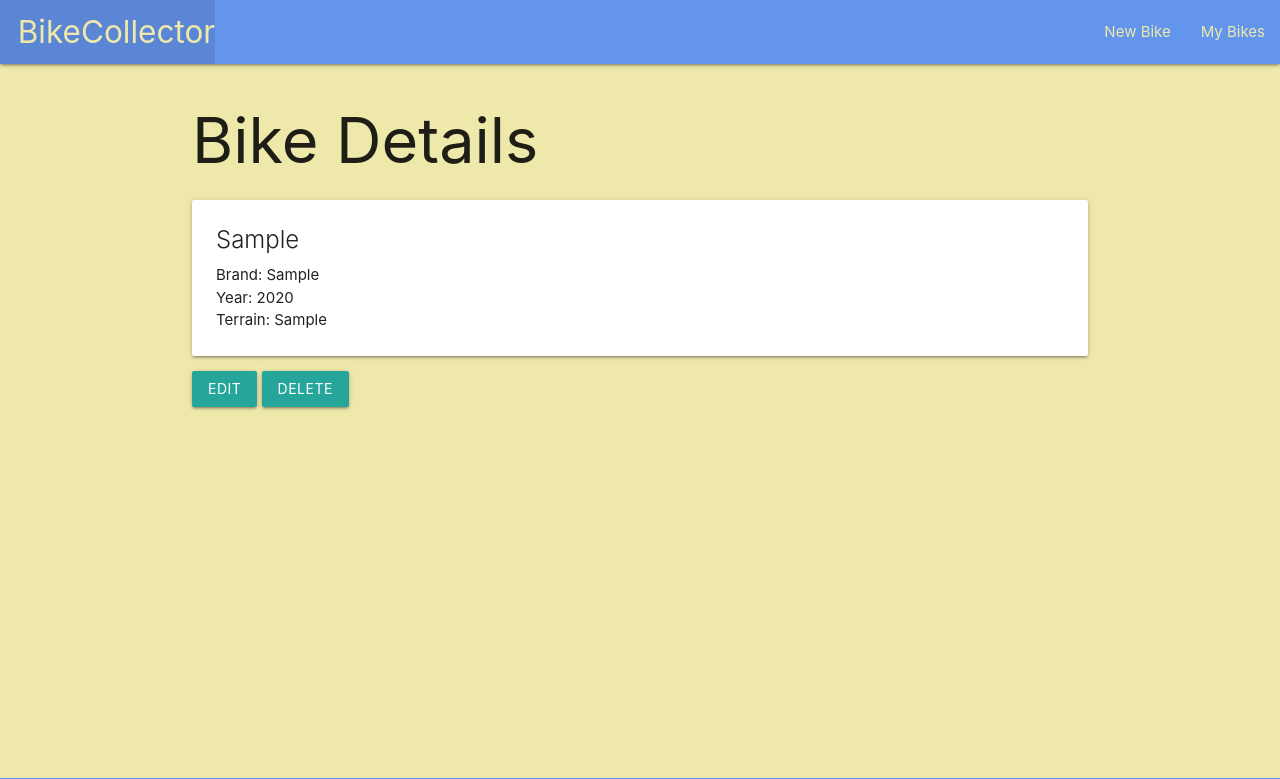
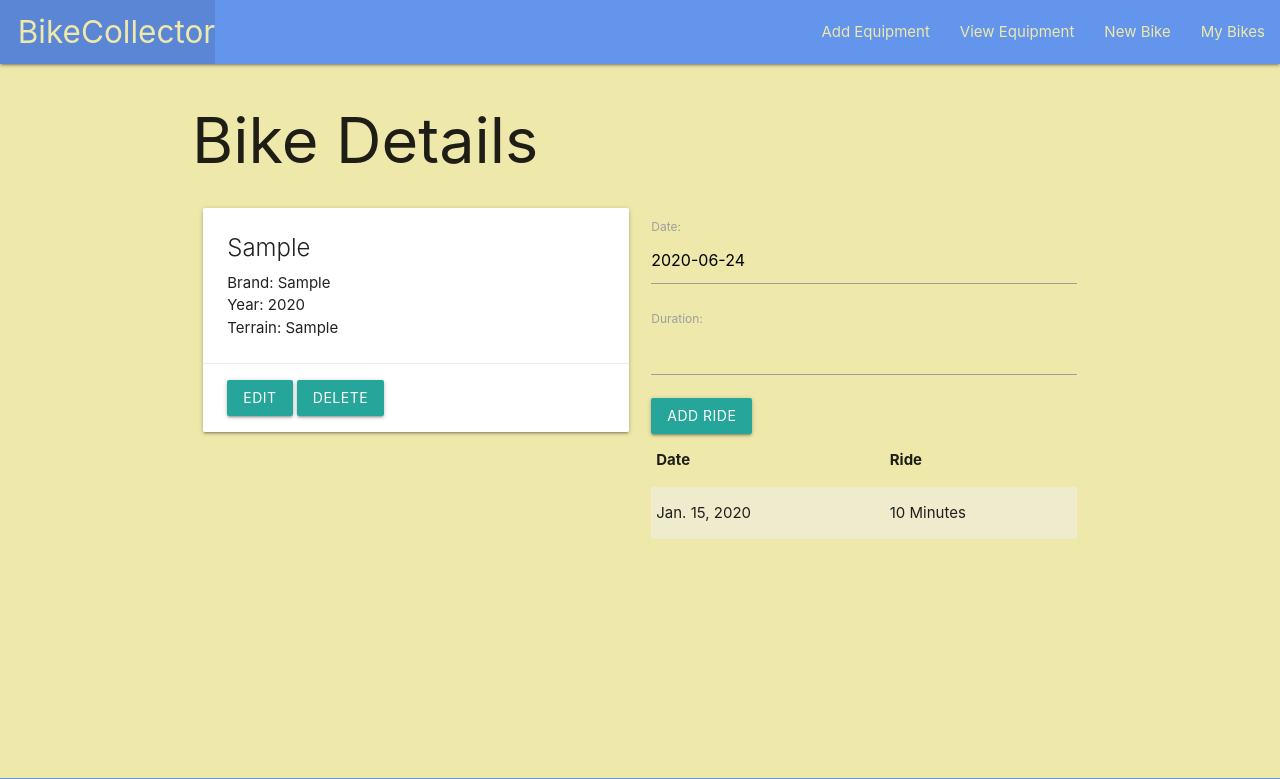
Before and after one commit to MJMoquin/GA-BikeCollector, a Django app: page /bikes/1/ in a window 1280 px wide. Shown: the top 779 px of the page. Run offline with Django 3.2, Linux system fonts and the light colour scheme; tables that the repository leaves empty hold one stand-in row (values such as "Sample post").

Commit message:
add equipment model

```diff
--- a/main_app/admin.py
+++ b/main_app/admin.py
@@ -1,4 +1,5 @@
 from django.contrib import admin
-from .models import Bike
+from .models import Bike, Ride
 
 admin.site.register(Bike)
+admin.site.register(Ride)
--- /dev/null
+++ b/main_app/forms.py
@@ -0,0 +1,7 @@
+from django.forms import ModelForm
+from .models import Ride
+
+class RideForm(ModelForm):
+  class Meta:
+    model = Ride
+    fields = ['date', 'duration']
--- a/main_app/models.py
+++ b/main_app/models.py
@@ -1,14 +1,40 @@
 from django.db import models
 from django.urls import reverse
+from datetime import date
+
+class Equipment(models.Model):
+  equipment_type = models.CharField(max_length=50)
+  brand = models.CharField(max_length=20)
+
+  def __str__(self):
+    return self.equipment_type
+
+  def get_absolute_url(self):
+    return reverse('equipment_detail', kwargs={'pk': self.id})
 
 class Bike(models.Model):
-    bike_brand = models.CharField(max_length=50)
+    bike_brand = models.CharField(max_length=20)
     bike_model = models.CharField(max_length=50)
     production_year = models.IntegerField()
     terrain_type = models.CharField(max_length=20)
+
+    equipment = models.ManyToManyField(Equipment)
 
     def __str__(self):
         return self.bike_model
 
     def get_absolute_url(self):
         return reverse('detail', kwargs={'bike_id': self.id})
+
+
+class Ride(models.Model):
+    date = models.DateField()
+    duration = models.IntegerField()
+
+    bike = models.ForeignKey(Bike, on_delete=models.CASCADE)
+
+    def __str__(self):
+        return f"{self.duration} minute ride on {self.date}"
+
+    class Meta:
+        ordering = ['-date']
--- a/main_app/templates/base.html
+++ b/main_app/templates/base.html
@@ -9,6 +9,7 @@
   <title>Bike Collector</title>
   <link rel="stylesheet" href="https://cdnjs.cloudflare.com/ajax/libs/materialize/1.0.0/css/materialize.min.css">
   <link rel="stylesheet" type="text/css" href="{% static 'css/style.css' %}">
+  <script src="https://cdnjs.cloudflare.com/ajax/libs/materialize/1.0.0/js/materialize.min.js"></script>
 </head>
 <body>
   <header class="navbar-fixed">
@@ -18,6 +19,8 @@
           <li><a href="/" class="left brand-logo">&nbsp;&nbsp;BikeCollector</a></li>
         </ul>
         <ul class="right">
+          <li><a href="{% url 'equipment_create' %}">Add Equipment</a></li>
+          <li><a href="{% url 'equipment_index' %}">View Equipment</a></li>
           <li><a href="{% url 'bike_create' %}">New Bike</a></li>
           <li><a href="{% url 'index' %}">My Bikes</a></li>
         </ul>
--- a/main_app/templates/bikes/detail.html
+++ b/main_app/templates/bikes/detail.html
@@ -3,6 +3,8 @@
 
 <h1>Bike Details</h1>
 
+<div class="row">
+  <div class="col s6">
     <div class="card">
       <div class="card-content">
         <span class="card-title">{{ bike.bike_model }}</span>
@@ -10,11 +12,42 @@
           <p>Year: {{ bike.production_year }}</p>
           <p>Terrain: {{ bike.terrain_type }}</p>
       </div>
-  </div>
       <div class="card-action">
         <a class="btn" href="{% url 'bike_update' bike.id %}">Edit</a>
         <a class="btn" href="{% url 'bike_delete' bike.id %}">Delete</a>
       </div>
     </div>
+  </div>
+  <div class="col s6">
+    <form action="{% url 'add_ride' bike.id %}" method="post">
+      {% csrf_token %}
+      {{ ride_form.as_p }}
+      <input type="submit" class="btn" value="Add Ride">
+    </form>
+    <table class="striped">
+      <thead>
+        <tr><th>Date</th><th>Ride</th></tr>
+      </thead>
+      <tbody>
+        {% for ride in bike.ride_set.all %}
+          <tr>
+            <td>{{ ride.date }}</td>
+            <td>{{ ride.duration }} Minutes </td>
+          </tr>
+        {% endfor %}
+      </tbody>
+    </table>
+  </div>
+</div>
+<script>
+  var dateEl = document.getElementById('id_date');
+  M.Datepicker.init(dateEl, {
+    format: 'yyyy-mm-dd',
+    defaultDate: new Date(),
+    setDefaultDate: true,
+    autoClose: true
+  });
+</script>
+
 
 {% endblock %}
--- a/main_app/urls.py
+++ b/main_app/urls.py
@@ -8,4 +8,10 @@ urlpatterns = [
     path('bikes/create/', views.BikeCreate.as_view(), name='bike_create'),
     path('bikes/<int:pk>/update/', views.BikeUpdate.as_view(), name='bike_update'),
     path('bikes/<int:pk>/delete/', views.BikeDelete.as_view(), name='bike_delete'),
+    path('bikes/<int:bike_id>/add_ride/', views.add_ride, name='add_ride'),
+    path('equipment/', views.EquipmentList.as_view(), name='equipment_index'),
+    path('equipment/<int:pk>/', views.EquipmentDetail.as_view(), name='equipment_detail'),
+    path('equipment/create/', views.EquipmentCreate.as_view(), name='equipment_create'),
+    path('equipment/<int:pk>/update/', views.EquipmentUpdate.as_view(), name='equipment_update'),
+    path('equipment/<int:pk>/delete/', views.EquipmentDelete.as_view(), name='equipment_delete'),
 ]
--- a/main_app/views.py
+++ b/main_app/views.py
@@ -1,6 +1,8 @@
 from django.shortcuts import render, redirect
 from django.views.generic.edit import CreateView, UpdateView, DeleteView
-from .models import Bike
+from django.views.generic import ListView, DetailView
+from .models import Bike, Equipment
+from .forms import RideForm
 
 def home(request):
   return render(request, 'home.html')
@@ -11,7 +13,8 @@ def bikes_index(request):
 
 def bikes_detail(request, bike_id):
   bike = Bike.objects.get(id=bike_id)
-  return render(request, 'bikes/detail.html', { 'bike': bike })
+  ride_form = RideForm()
+  return render(request, 'bikes/detail.html', { 'bike': bike, 'ride_form': ride_form })
 
 class BikeCreate(CreateView):
   model = Bike
@@ -24,3 +27,29 @@ class BikeUpdate(UpdateView):
 class BikeDelete(DeleteView):
   model = Bike
   success_url = '/bikes/'
+
+def add_ride(request, bike_id):
+  form = RideForm(request.POST)
+  if form.is_valid():
+    new_ride = form.save(commit=False)
+    new_ride.bike_id = bike_id
+    new_ride.save()
+  return redirect('detail', bike_id=bike_id)
+
+class EquipmentList(ListView):
+  model = Equipment
+
+class EquipmentDetail(DetailView):
+  model = Equipment
+
+class EquipmentCreate(CreateView):
+  model = Equipment
+  fields = '__all__'
+
+class EquipmentUpdate(UpdateView):
+  model = Equipment
+  fields = ['equipment_type', 'brand']
+
+class EquipmentDelete(DeleteView):
+  model = Equipment
+  success_url = '/equipment/'
```
Also changed, not shown: main_app/migrations/0003_ride.py (added), main_app/migrations/0004_auto_20200624_0259.py (added), main_app/migrations/0005_bike_equipment.py (added). Lines whose indentation alone changed are shown as unchanged.
